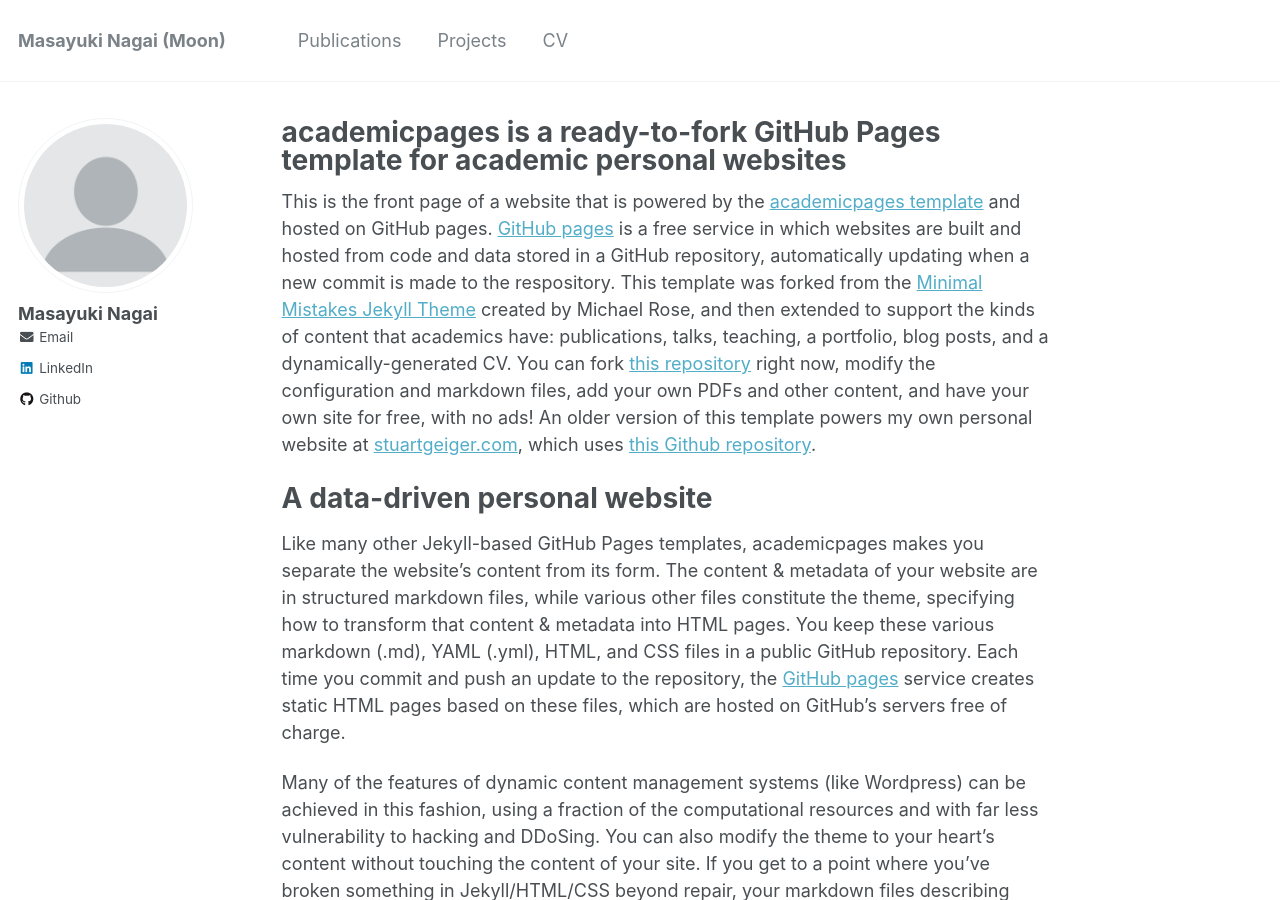
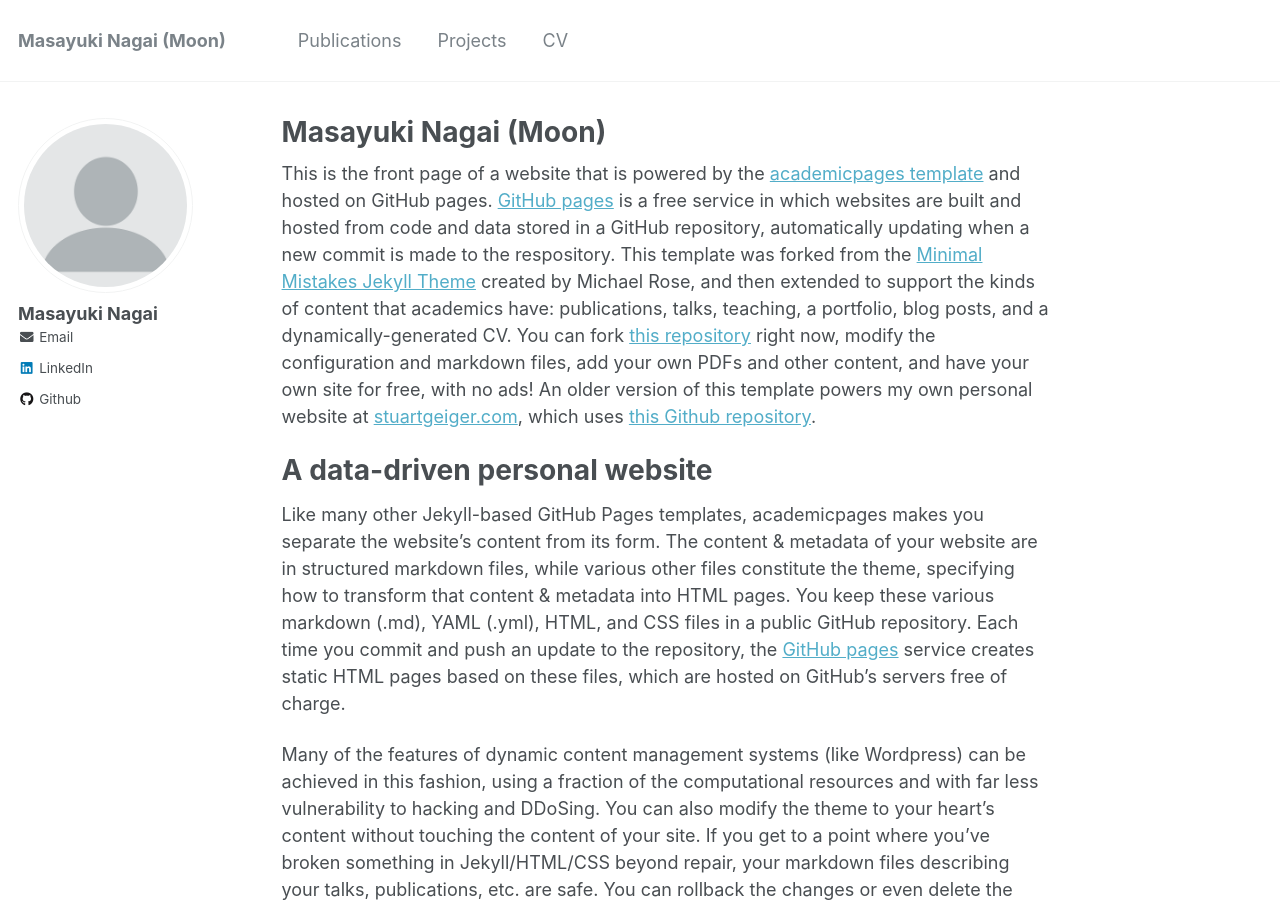
Before and after one commit to MasayukiNagai/MasayukiNagai.github.io, a Jekyll site: the page built from _pages/about.md, in a window 1280 px wide and 900 px high. Built offline with Jekyll 4.4.1, drawn with Linux system fonts in a browser that asks for light colours.

Commit message:
Update about.md

```diff
--- a/_pages/about.md
+++ b/_pages/about.md
@@ -1,6 +1,6 @@
 ---
 permalink: /
-title: "academicpages is a ready-to-fork GitHub Pages template for academic personal websites"
+title: "Masayuki Nagai (Moon)"
 excerpt: "About me"
 author_profile: true
 redirect_from:
```
